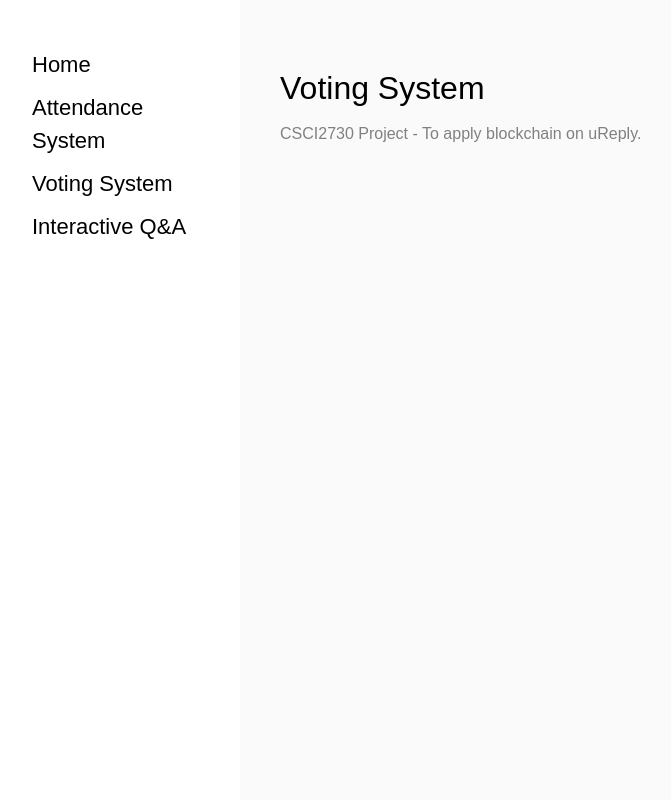
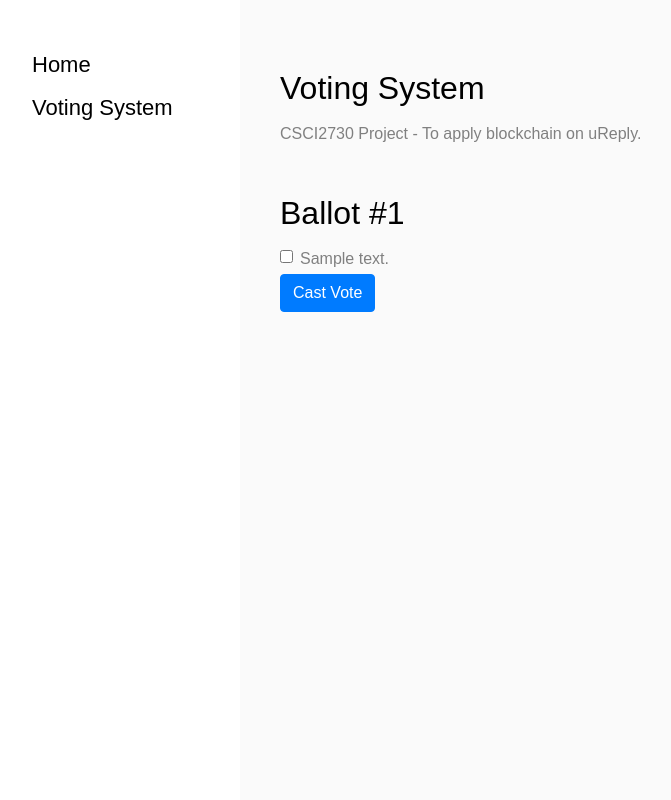
Before and after one commit to duenng/csci2730_project_fall_2023, a Django app: template uVote/ui/templates/vote.html in a window 1280 px wide. Shown: the whole page, without its empty margins (16-687 px from the left). Run offline with Django 5.2, Linux system fonts and the light colour scheme; the template is opened without the code that fills it: most values are stand-ins (such as "Sample title", 1, 10 or a date in 2020); some libraries are stand-ins or nearby versions.

Commit message:
connect web3 skeleton

```diff
--- a/uVote/manage.py
+++ b/uVote/manage.py
@@ -2,7 +2,6 @@
 """Django's command-line utility for administrative tasks."""
 import os
 import sys
-
 
 def main():
     """Run administrative tasks."""
@@ -17,6 +16,5 @@ def main():
         ) from exc
     execute_from_command_line(sys.argv)
 
-
 if __name__ == "__main__":
     main()
--- a/uVote/ui/templates/base.html
+++ b/uVote/ui/templates/base.html
@@ -20,9 +20,7 @@
 			<nav id="colorlib-main-menu" role="navigation">
 				<ul>
 					<li {% if request.path == '/home' %}class="colorlib-active"{% endif %}><a href="/home">Home</a></li>
-					<li {% if request.path == '/attendance' %}class="colorlib-active"{% endif %}><a href="attendance">Attendance System</a></li>
 					<li {% if request.path == '/vote' %}class="colorlib-active"{% endif %}><a href="vote">Voting System</a></li>
-					<li {% if request.path == '/qa' %}class="colorlib-active"{% endif %}><a href="qa">Interactive Q&A</a></li>
 				</ul>
 			</nav>
 		</aside>
--- a/uVote/ui/templates/vote.html
+++ b/uVote/ui/templates/vote.html
@@ -1,4 +1,4 @@
-{% extends "base.html"%}
+{% extends "base.html" %}
 {% block content %}
 <div id="colorlib-main">
     <section class="ftco-section pt-4 mb-5 ftco-intro">
@@ -8,8 +8,32 @@
                     <h1 class="h2">Voting System</h1>
                     <p>CSCI2730 Project - To apply blockchain on uReply.</p>
                 </div>
+                <!-- Voting Ballot Display -->
+                <div class="col-md-12">
+                    {% for ballot in ballots %}
+                        <div class="ballot">
+                            <h2>Ballot #{{ ballot.id }}</h2>
+                            <form method="post" action="{% url 'cast_vote' ballot.id %}">
+                                {% csrf_token %}
+                                <div class="options">
+                                    {% for option in ballot.options %}
+                                        <div class="form-check">
+                                            <input class="form-check-input" type="checkbox" name="options" value="{{ option.id }}" id="option{{ option.id }}">
+                                            <label class="form-check-label" for="option{{ option.id }}">
+                                                {{ option.description }}
+                                            </label>
+                                        </div>
+                                    {% endfor %}
+                                </div>
+                                <button type="submit" class="btn btn-primary">Cast Vote</button>
+                            </form>
+                        </div>
+                    {% empty %}
+                        <p>No active ballots to vote on.</p>
+                    {% endfor %}
+                </div>
             </div>
         </div>
     </section>
 </div>
-{%endblock%}
+{% endblock %}
--- a/uVote/ui/urls.py
+++ b/uVote/ui/urls.py
@@ -4,7 +4,5 @@ from . import views
 urlpatterns = [
     path("", views.root, name="root"),
     path("home", views.home, name="home"),
-    path("attendance", views.attendance, name="attendance"),
-    path("qa", views.qa, name="qa"),
     path("vote", views.vote, name="vote"),
 ]
```
Also changed, not shown: uVote/ui/templates/attendance.html (deleted, +0 -15 lines), uVote/ui/templates/qa.html (deleted, +0 -15 lines), uVote/ui/views.py (+33 -8 lines). Lines whose indentation alone changed are shown as unchanged.
